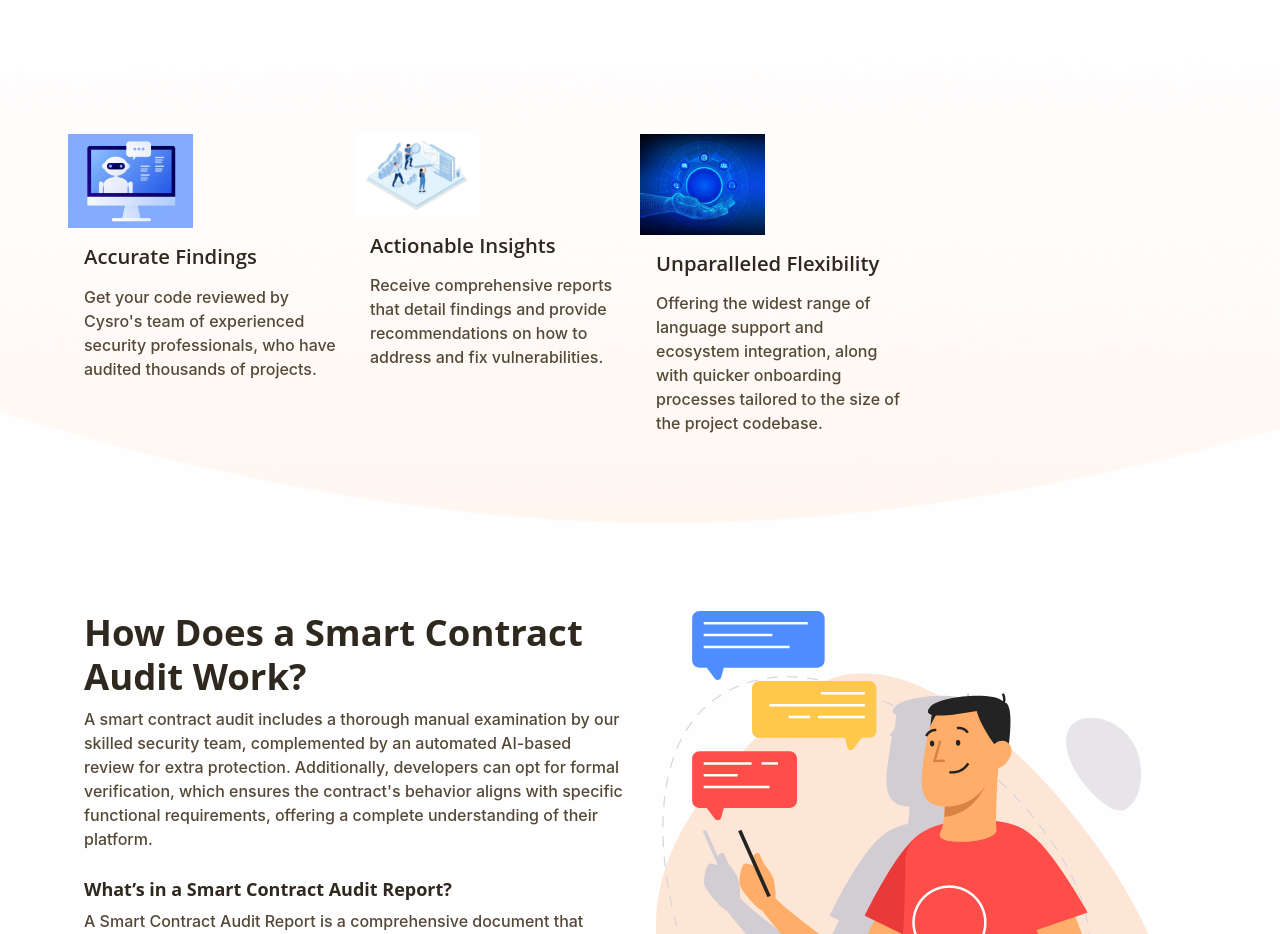
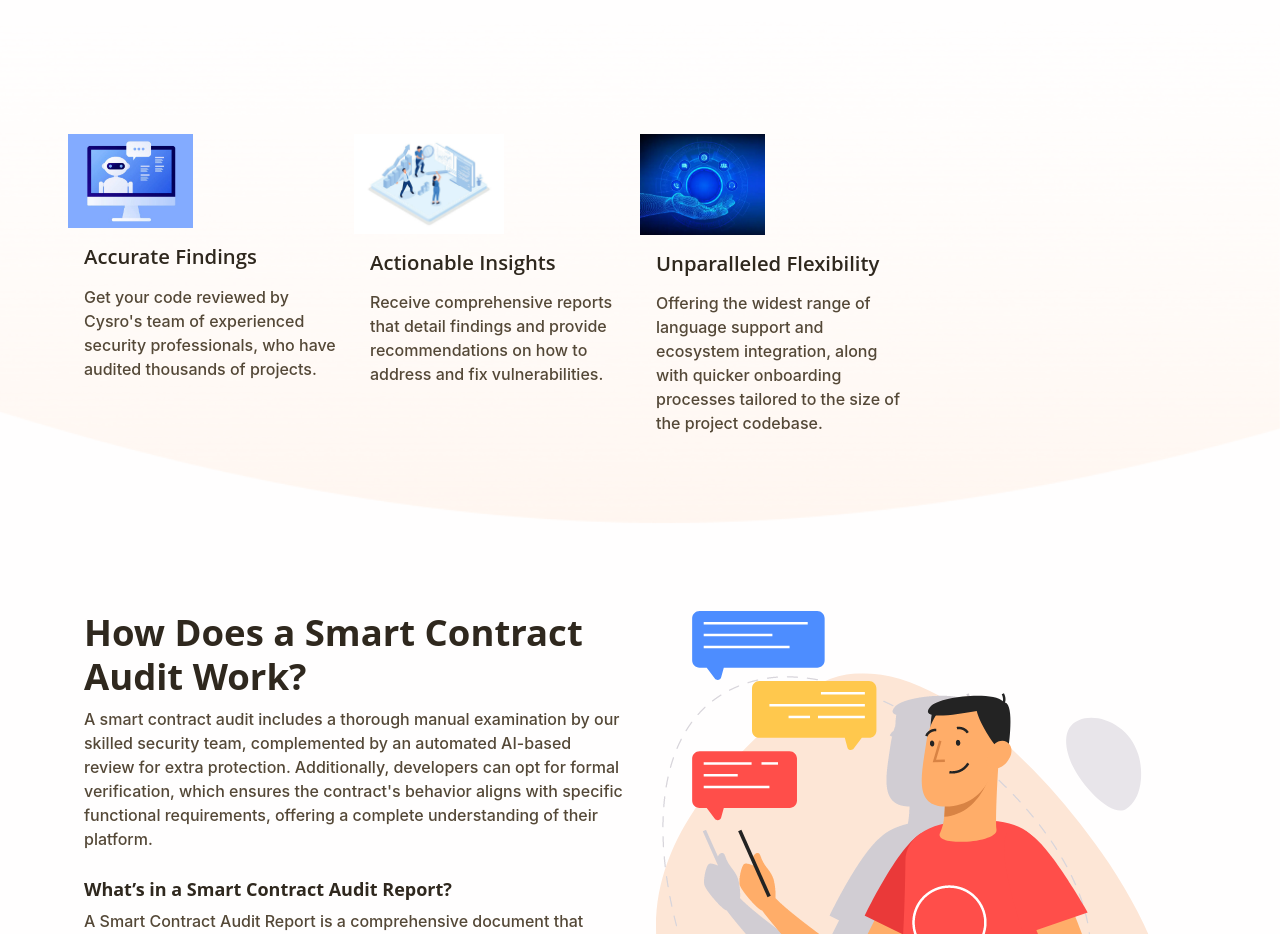
Before and after one commit to Rajdeep-chauhan/Cysro-project, a website: page public/index-1-1.html in a window 1280 px wide. Shown: the part 780-1714 px from the top of the page. Drawn offline with Linux system fonts and the light colour scheme.

Commit message:
Update index-1-1.html

```diff
--- a/public/index-1-1.html
+++ b/public/index-1-1.html
@@ -80,7 +80,7 @@
               <h4 class="mb-3">Accurate Findings</h4>
               <p class="mb-0 fw-medium text-secondary">Get your code reviewed by Cysro's team of experienced security professionals, who have audited thousands of projects.</p>
             </div>
-            <div class="col-lg-3 col-sm-6 mb-2"> <img class="mb-3 ms-n3" src="assets/img/category/icon2.png" width="125" alt="Feature" />
+            <div class="col-lg-3 col-sm-6 mb-2"> <img class="mb-3 ms-n3" src="assets/img/category/icon2.png" width="150" alt="Feature" />
               <h4 class="mb-3">Actionable Insights</h4>
               <p class="mb-0 fw-medium text-secondary">Receive comprehensive reports that detail findings and provide recommendations on how to address and fix vulnerabilities.</p>
             </div>
```
